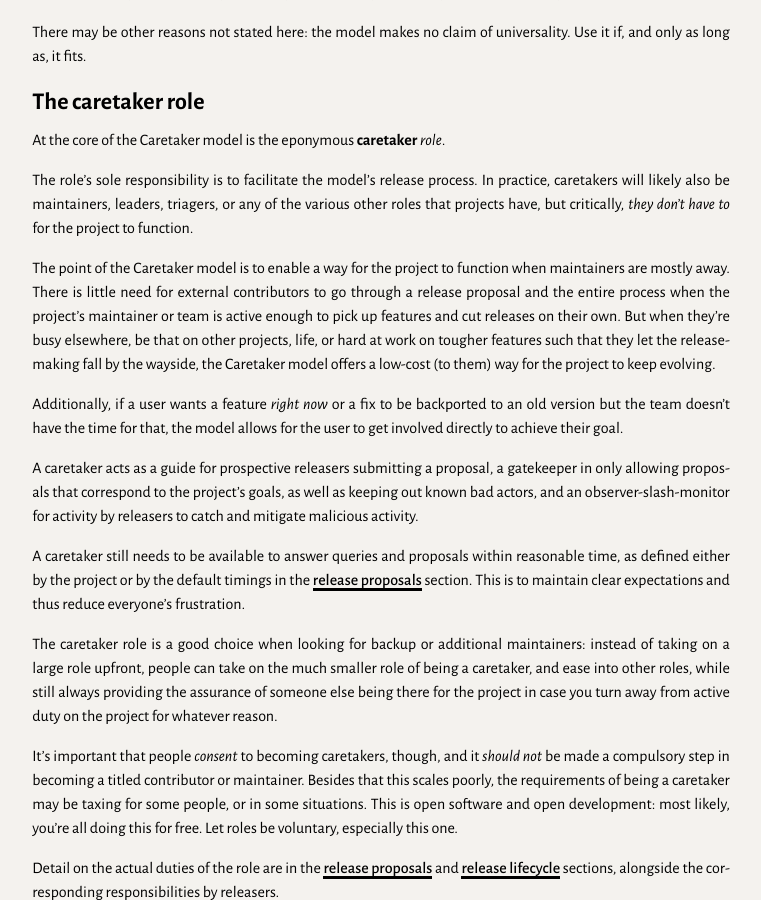
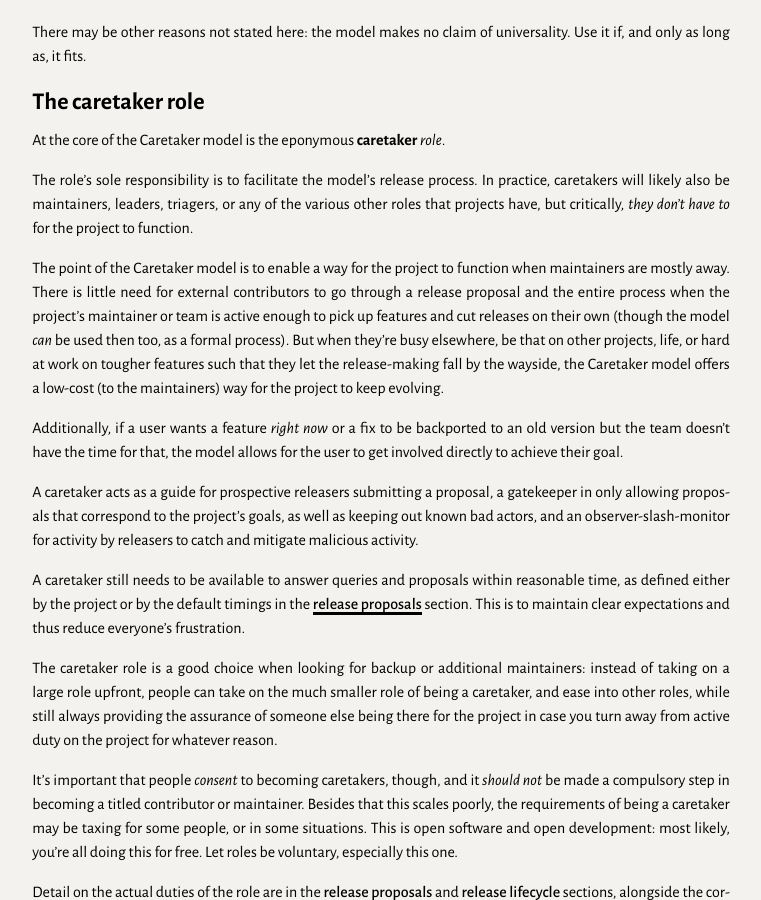
Before and after one commit to passcod/caretaker, a Jekyll site: the page built from index.markdown, in a window 1280 px wide and 900 px high, scrolled down 4868 px. Shown: the whole window, without its empty margins (259-1020 px from the left). Built offline with Jekyll 4.4.1, drawn with Linux system fonts in a browser that asks for light colours.

Commit message:
Clarify that release proposals can also be used in an active project

```diff
--- a/index.markdown
+++ b/index.markdown
@@ -236,9 +236,10 @@
 The point of the Caretaker model is to enable a way for the project to function when maintainers are
 mostly away. There is little need for external contributors to go through a release proposal and the
 entire process when the project's maintainer or team is active enough to pick up features and cut
-releases on their own. But when they're busy elsewhere, be that on other projects, life, or hard at
-work on tougher features such that they let the release-making fall by the wayside, the Caretaker
-model offers a low-cost (to them) way for the project to keep evolving.
+releases on their own (though the model _can_ be used then too, as a formal process). But when
+they're busy elsewhere, be that on other projects, life, or hard at work on tougher features such
+that they let the release-making fall by the wayside, the Caretaker model offers a low-cost (to the
+maintainers) way for the project to keep evolving.
 
 Additionally, if a user wants a feature _right now_ or a fix to be backported to an old version but
 the team doesn't have the time for that, the model allows for the user to get involved directly to
```
